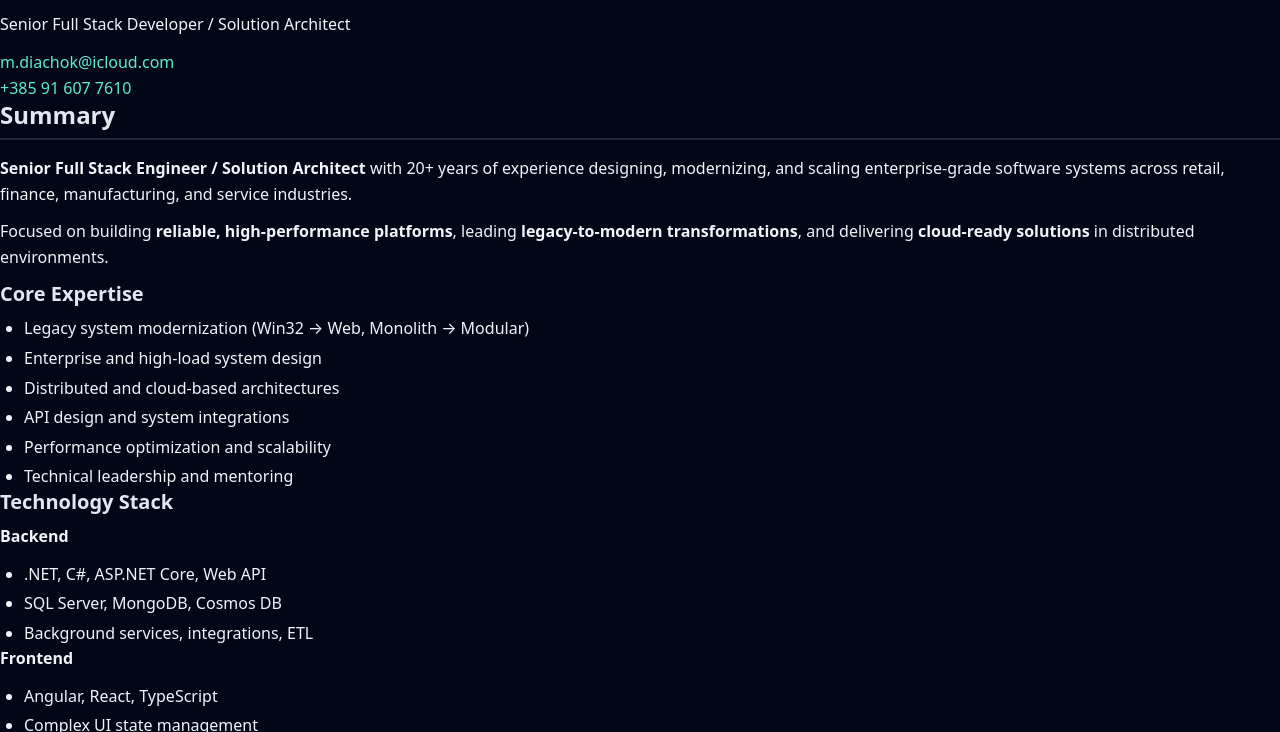
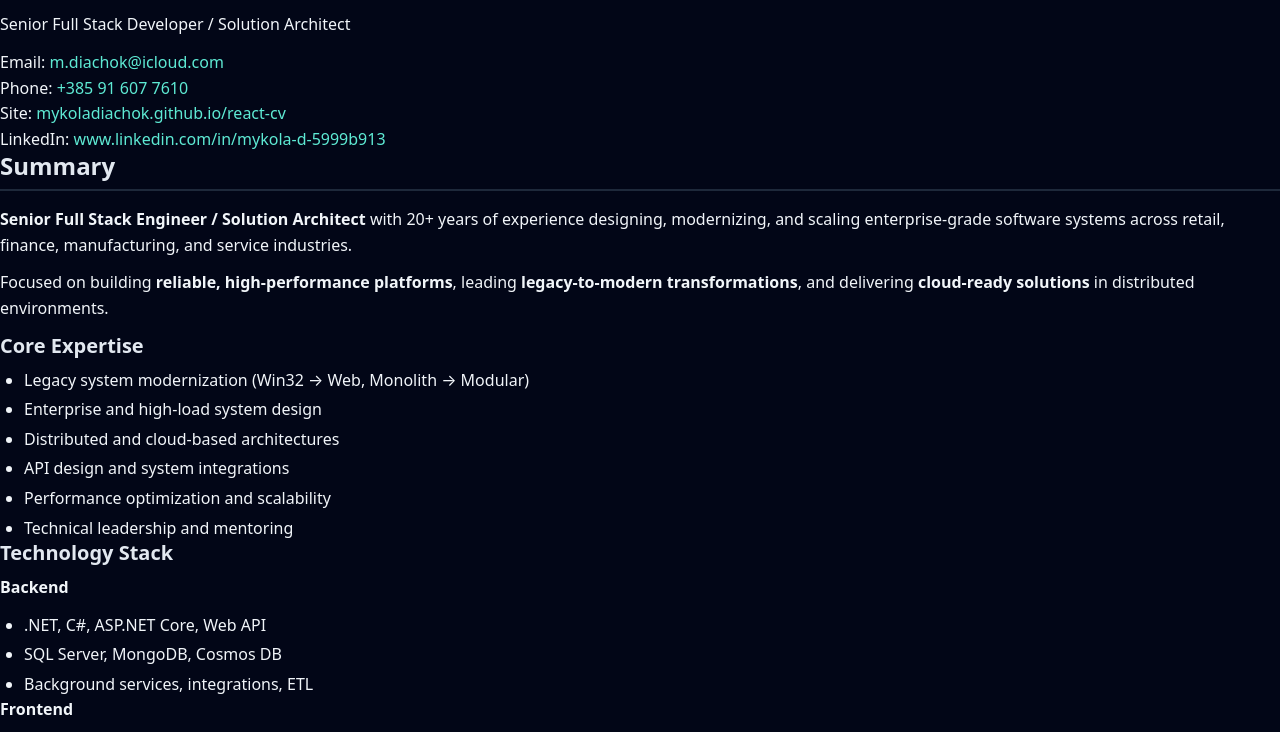
Before and after one commit to MykolaDiachok/react-cv, an Astro site: page /react-cv/resume-print in a window 1280 px wide. Shown: the part 42-774 px from the top of the page. Built offline with nearby package versions, Linux system fonts and the light colour scheme; Astro itself is replaced by a stand-in of ours.

Commit message:
add contact links to resume header; enhance experience projects display and improve project descriptions

```diff
--- a/src/components/print-blocks/resume-experiences-print.tsx
+++ b/src/components/print-blocks/resume-experiences-print.tsx
@@ -32,7 +32,7 @@ const calculateDuration = (startDateString: Date, endDateString?: Date | null):
 };
 
 const ExperienceProjects: React.FC<{ experience: Experience }> = ({ experience }) => {
-  const projects = (experience.projects ?? []).slice(0, 2);
+  const projects = (experience.projects ?? []).slice(0, 4);
   if (projects.length === 0) return;
 
   return (
@@ -42,9 +42,6 @@ const ExperienceProjects: React.FC<{ experience: Experience }> = ({ experience }
         {projects.map((project) => (
           <li key={project.id} className="resume-print__project-item">
             <p className="resume-print__project-name">{project.name}</p>
-            <div className="resume-print__project-description">
-              <MarkdownRenderer content={project.description} />
-            </div>
           </li>
         ))}
       </ul>
--- a/src/components/print-blocks/resume-header-print.tsx
+++ b/src/components/print-blocks/resume-header-print.tsx
@@ -7,9 +7,22 @@ const formatPhone = (phone?: string | null) => {
   return phoneNumber?.formatInternational() ?? phone ?? '';
 };
 
+const asHttpsUrl = (url?: string | null): string | undefined => {
+  const value = url?.trim();
+  if (!value) return undefined;
+
+  if (value.startsWith('http://') || value.startsWith('https://')) return value;
+  return `https://${value}`;
+};
+
+const displayUrl = (url: string) => url.replace(/^https?:\/\//, '').replace(/\/$/, '');
+
 export const ResumeHeaderPrint: React.FC = () => {
   const { resume } = useResume();
-  const { name, title, location, email, phone } = resume;
+  const { name, title, location, email, phone, siteUrl, linkedInUrl } = resume;
+
+  const normalizedSiteUrl = asHttpsUrl(siteUrl);
+  const normalizedLinkedInUrl = asHttpsUrl(linkedInUrl);
 
   return (
     <div className="resume-print__section">
@@ -19,9 +32,14 @@ export const ResumeHeaderPrint: React.FC = () => {
           {title && <p className="resume-print__title">{title}</p>}
 
           <ul className="resume-print__contact-list" aria-label="Contact information">
-            {location && <li>{location}</li>}
+            {location && (
+              <li>
+                <span className="resume-print__contact-label">Location:</span> {location}
+              </li>
+            )}
             {email && (
               <li>
+                <span className="resume-print__contact-label">Email:</span>{' '}
                 <a href={`mailto:${email}`} rel="noreferrer noopener">
                   {email}
                 </a>
@@ -29,8 +47,25 @@ export const ResumeHeaderPrint: React.FC = () => {
             )}
             {phone && (
               <li>
+                <span className="resume-print__contact-label">Phone:</span>{' '}
                 <a href={`tel:${phone}`} rel="noreferrer noopener">
                   {formatPhone(phone)}
+                </a>
+              </li>
+            )}
+            {normalizedSiteUrl && (
+              <li>
+                <span className="resume-print__contact-label">Site:</span>{' '}
+                <a href={normalizedSiteUrl} target="_blank" rel="noreferrer noopener">
+                  {displayUrl(normalizedSiteUrl)}
+                </a>
+              </li>
+            )}
+            {normalizedLinkedInUrl && (
+              <li>
+                <span className="resume-print__contact-label">LinkedIn:</span>{' '}
+                <a href={normalizedLinkedInUrl} target="_blank" rel="noreferrer noopener">
+                  {displayUrl(normalizedLinkedInUrl)}
                 </a>
               </li>
             )}
--- a/src/data/cv-en.ts
+++ b/src/data/cv-en.ts
@@ -17,6 +17,9 @@ export const cvEn: Cv = {
   name: 'Mykola Diachok',
   title: 'Senior Full Stack Developer / Solution Architect',
   email: 'm.diachok@icloud.com',
+  siteUrl: 'https://mykoladiachok.github.io/react-cv/',
+  linkedInUrl: 'https://www.linkedin.com/in/mykola-d-5999b913/',
+  githubUrl: 'https://mykoladiachok.github.io/',
   phone: '+385916077610',
   description: `**Senior Full Stack Engineer / Solution Architect** with 20+ years of experience
 designing, modernizing, and scaling enterprise-grade software systems across
--- a/src/data/experiences/2021-08-intellias.ts
+++ b/src/data/experiences/2021-08-intellias.ts
@@ -23,11 +23,11 @@ export const Intellias: Experience = {
     '**Collaborated closely with distributed Agile teams** across Europe, North America, and Asia,\n  ensuring timely delivery and high product quality.',
     '**Contributed to solution architecture** and guided technical decisions across projects.',
   ],
-  skills: ['.net', 'c#', 'core', 'api', 'angular', 'azure-devops', 'ci/cd'],
+  skills: ['.net', 'c#', 'core', 'api', 'angular', 'azure-devops', 'ci/cd', 'salesforce'],
   projects: [
     {
       id: 'ai-dev-integration',
-      name: 'AI-Assisted Development Integration - Faster delivery & stronger code quality',
+      name: 'AI-Assisted Development Workflow — accelerated delivery & improved code quality',
       description:
         'Integrated AI into the development workflow by designing and iterating prompts, automating repetitive engineering tasks, improving documentation, and accelerating code review and troubleshooting while maintaining code quality and security standards.',
       role: 'Full Stack Developer',
@@ -35,15 +35,23 @@ export const Intellias: Experience = {
     },
     {
       id: 'ai-contract-data-extraction',
-      name: 'Contract Data Extraction & Auto-Fill (AI) - Faster processing & higher accuracy',
+      name: 'AI Contract Data Extraction & Auto-Fill — faster processing & fewer manual errors',
       description:
         'Implemented AI-assisted document understanding to recognize and extract key fields from contracts (e.g., parties, dates, amounts, clauses) and auto-fill structured forms, including validation and human-in-the-loop review workflows to improve accuracy and speed of contract processing.',
       role: 'Full Stack Developer',
       skills: ['ai', 'document-processing', 'data-extraction', 'automation'],
     },
     {
+      id: 'salesforce-bids-contracts-integration',
+      name: 'Salesforce ↔ Bids & Contracts Integration — reliable sync & better traceability',
+      description:
+        'Integrated Salesforce with internal Bids and Contracts subsystems to synchronize key entities and statuses, enabling consistent data flow across systems. Implemented API endpoints and mapping/validation logic to ensure reliable updates and reduce manual operations for business users.',
+      role: 'Full Stack Developer',
+      skills: ['salesforce', 'integration', 'api', 'data-mapping', 'validation'],
+    },
+    {
       id: 'devexpress-grid-optimization',
-      name: 'DevExpress Data Grid Optimization - Faster UI & more efficient API queries',
+      name: 'DevExpress Data Grid + API Optimization — faster UI & scalable server-side filtering',
       description:
         'Developed UI features with DevExpress(DevExtreme) components and improved performance end-to-end (UI + API) for large grids/tables and datasets. Optimized API queries and data sources to enable fast, reliable server-side sorting, pagination, and filtering, reduced payload size, and improved rendering and interaction responsiveness for end users.',
       role: 'Full Stack Developer',
@@ -51,21 +59,21 @@ export const Intellias: Experience = {
     },
     {
       id: 'support-old-apps',
-      name: 'Legacy Win32 Support & Migration Planning - Stability today & modernization readiness',
+      name: 'Legacy Win32 Support & Modernization — stability today & migration-ready architecture',
       description:
         'Maintained and enhanced legacy Win32 applications while planning and executing their migration to modern web-based solutions using .NET Core, Angular, and React. Ensured seamless integration with existing systems and improved user experience.',
       role: 'Full Stack Developer',
     },
     {
       id: 'contract-editor',
-      name: 'Web Contract Editor - Streamlined authoring & review workflow',
+      name: 'Web Contract Editor — streamlined authoring & review workflow',
       description:
         'Developed a web-based contract editor for a leading multi-brand provider of IT solutions for business, government, education, and healthcare sectors across the United States, the United Kingdom, and Canada.',
       role: 'Full Stack Developer',
     },
     {
       id: 'quick-reg',
-      name: 'Quick Registration System Migration - Modern UX & improved throughput',
+      name: 'Quick Registration System Migration — modern UX & higher throughput',
       description:
         'Migrated a legacy Win32 quick registration system to a modern web application using .NET Core and Angular, enhancing user experience and system performance.',
       role: 'Full Stack Developer',
@@ -73,7 +81,7 @@ export const Intellias: Experience = {
     },
     {
       id: 'bid-admin',
-      name: 'Bid Administration System - Simplified administration & compliance support',
+      name: 'Bid Administration Portal — simpler admin ops & stronger compliance support',
       description:
         'Developed a web-based bid administration system for a leading multi-brand provider of IT solutions for business, government, education, and healthcare sectors across the United States, the United Kingdom, and Canada.',
       role: 'Full Stack Developer',
--- a/src/models/cv.ts
+++ b/src/models/cv.ts
@@ -11,6 +11,9 @@ export interface Cv {
   dateOfBirth?: Date;
   email: string;
   phone?: string;
+  siteUrl?: string;
+  linkedInUrl?: string;
+  githubUrl?: string;
   location?: string;
   summary?: string;
   experiences: Experience[];
--- a/src/styles/print-resume.css
+++ b/src/styles/print-resume.css
@@ -265,6 +265,11 @@
   color: #0f172a;
 }
 
+.resume-print__contact-label {
+  font-weight: 700;
+  color: #334155;
+}
+
 /* Print-only education */
 .resume-print__education-list {
   list-style: none;
```
Also changed, not shown: 1 other file.
